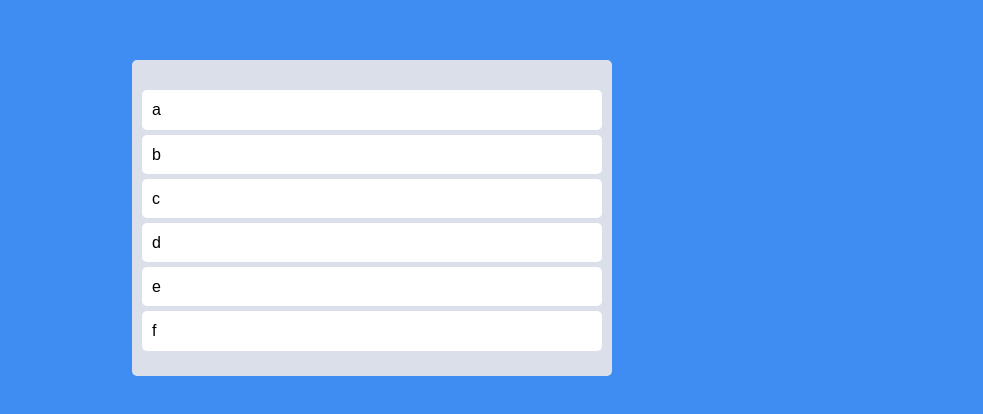
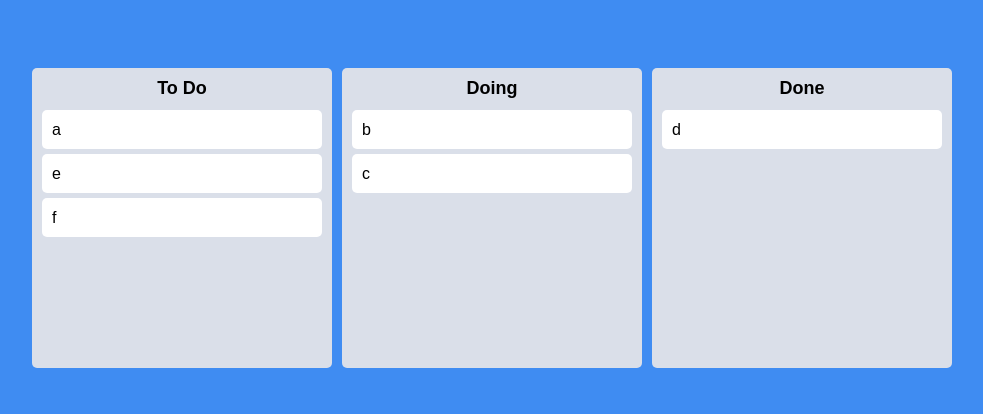
Before and after one commit to Mun-cloud/react-master, a React (Create React App) app: page / in a window 1280 px wide. Shown: the part 182-596 px from the top of the page, without its empty margins (268-1251 px from the left). Built offline with nearby package versions, Linux system fonts and the light colour scheme.

Commit message:
beautiful dnd multi board 1

```diff
--- a/src/App.tsx
+++ b/src/App.tsx
@@ -1,17 +1,12 @@
-import {
-  DragDropContext,
-  Draggable,
-  Droppable,
-  DropResult,
-} from "react-beautiful-dnd";
+import { DragDropContext, DropResult } from "react-beautiful-dnd";
 import { useRecoilState } from "recoil";
 import styled from "styled-components";
 import { toDoState } from "./atom";
-import DraggableCard from "./Components/DragabbleCard";
+import Board from "./Components/Board";
 
 const Wrapper = styled.div`
   display: flex;
-  max-width: 480px;
+  max-width: 680px;
   width: 100%;
   margin: auto;
   justify-content: center;
@@ -22,15 +17,9 @@
 const Boards = styled.div`
   display: grid;
   width: 100%;
-  grid-template-columns: repeat(1, 1fr);
+  gap: 10px;
+  grid-template-columns: repeat(3, 1fr);
   min-height: 200px;
-`;
-
-const Board = styled.div`
-  padding: 20px 10px;
-  padding-top: 30px;
-  background-color: ${(props) => props.theme.boardColor};
-  border-radius: 5px;
 `;
 
 function App() {
@@ -40,38 +29,33 @@
    * @source : 어디서 왔는지
    * 위 두가지를 바탕으로 function 실행시마다 source데이터는 삭제하고 destination 데이터를 추가해 새로운 데이터를 만든다.
    */
-  const onDragEnd = ({ draggableId, destination, source }: DropResult) => {
-    // 드래그만 하고 제자리에 다시 두는 경우
-    if (!destination) return;
-
+  const onDragEnd = (info: DropResult) => {
+    const { draggableId, destination, source } = info;
+    // 같은 Board에서 움직였을 때
+    if (source.droppableId === destination?.droppableId) {
       setToDos((oldToDos) => {
+        // 변화가 일어난 board의 값만 새로운 배열로 복사한다.
         // 기존의 값을 그냥 return하게 되는 경우엔 변동이 없음으로 인지함으로 새로운 배열 생성
-      const toDosCopy = [...oldToDos];
+        const boardCopy = [...oldToDos[source.droppableId]];
         // 1) source.index에 해당하는 값을 지움
-      toDosCopy.splice(source.index, 1);
+        boardCopy.splice(source.index, 1);
         // 2) destination.index에 해당하는 위치에 draggableId를 넣음
-      toDosCopy.splice(destination?.index, 0, draggableId);
-      return toDosCopy;
+        boardCopy.splice(destination?.index, 0, draggableId);
+        return {
+          ...oldToDos,
+          [source.droppableId]: boardCopy,
+        };
       });
+    }
   };
   return (
     // onDragEnd : 드래그를 마치면 발생하는 event
     <DragDropContext onDragEnd={onDragEnd}>
       <Wrapper>
         <Boards>
-          {/* 아이디값(droppableId) 필요 */}
-          <Droppable droppableId="one">
-            {/* 함수를 내용으로 사용해야 함 */}
-            {(magic) => (
-              <Board ref={magic.innerRef} {...magic.droppableProps}>
-                {/* 아이디값(draggableId), index(sorting을 위해) 필요 */}
-                {toDos.map((toDo, index) => (
-                  <DraggableCard key={toDo} toDo={toDo} index={index} />
+          {Object.keys(toDos).map((boardId) => (
+            <Board boardId={boardId} key={boardId} toDos={toDos[boardId]} />
           ))}
-                {magic.placeholder}
-              </Board>
-            )}
-          </Droppable>
         </Boards>
       </Wrapper>
     </DragDropContext>
--- /dev/null
+++ b/src/Components/Board.tsx
@@ -0,0 +1,48 @@
+import { Droppable } from "react-beautiful-dnd";
+import styled from "styled-components";
+import DragabbleCard from "./DragabbleCard";
+
+const Wrapper = styled.div`
+  width: 300px;
+  padding: 20px 10px;
+  padding-top: 10px;
+  background-color: ${(props) => props.theme.boardColor};
+  border-radius: 5px;
+  min-height: 200px;
+  min-height: 300px;
+`;
+
+const Title = styled.h2`
+  text-align: center;
+  font-weight: 600;
+  margin-bottom: 10px;
+  font-size: 18px;
+`;
+
+interface IboardProps {
+  toDos: string[];
+  boardId: string;
+}
+
+function Board({ toDos, boardId }: IboardProps) {
+  return (
+    <Wrapper>
+      <Title>{boardId}</Title>
+      {/* 아이디값(droppableId) 필요 */}
+      <Droppable droppableId={boardId}>
+        {/* 함수를 내용으로 사용해야 함 */}
+        {(magic) => (
+          <div ref={magic.innerRef} {...magic.droppableProps}>
+            {/* 아이디값(draggableId), index(sorting을 위해) 필요 */}
+            {toDos.map((toDo, index) => (
+              <DragabbleCard key={toDo} toDo={toDo} index={index} />
+            ))}
+            {magic.placeholder}
+          </div>
+        )}
+      </Droppable>
+    </Wrapper>
+  );
+}
+
+export default Board;
--- a/src/atom.tsx
+++ b/src/atom.tsx
@@ -1,6 +1,14 @@
 import { atom } from "recoil";
 
-export const toDoState = atom({
+interface IToDoState {
+  [key: string]: string[];
+}
+
+export const toDoState = atom<IToDoState>({
   key: "toDo",
-  default: ["a", "b", "c", "d", "e", "f"],
+  default: {
+    "To Do": ["a", "e", "f"],
+    Doing: ["b", "c"],
+    Done: ["d"],
+  },
 });
```
Lines whose indentation alone changed are shown as unchanged.
